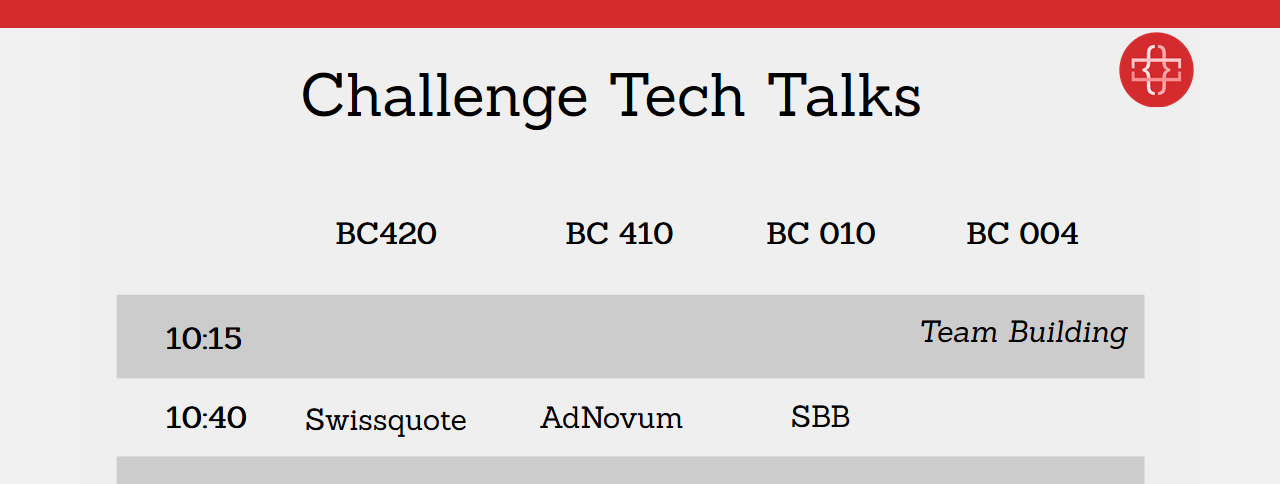
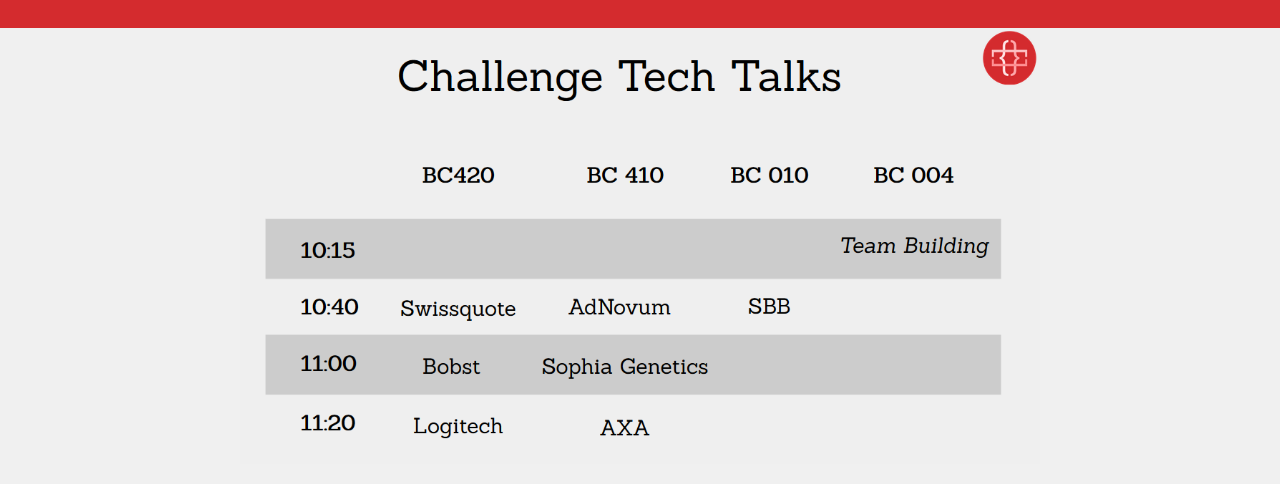
Before and after one commit to LauzHack/Lauzhacklivepage.github.io, a plain HTML site: page index.html in a window 1280 px wide. Shown: the part 140-624 px from the top of the page. Drawn offline with nearby package versions, Linux system fonts and the light colour scheme.

Commit message:
Update index.html

```diff
--- a/index.html
+++ b/index.html
@@ -25,7 +25,7 @@
 
 
 
-<img src="techtalks.png" style="align:center; height: auto; width: auto; " />
+<img src="techtalks.png" style="align:center; height: auto; width: auto; max-width: 800px; max-height: 500px;" />
 <!-- INSERT ITEMS HERE -->
 <h2>LauzHack 2019</h2>
 <h3>Welcome to</h3>
```
